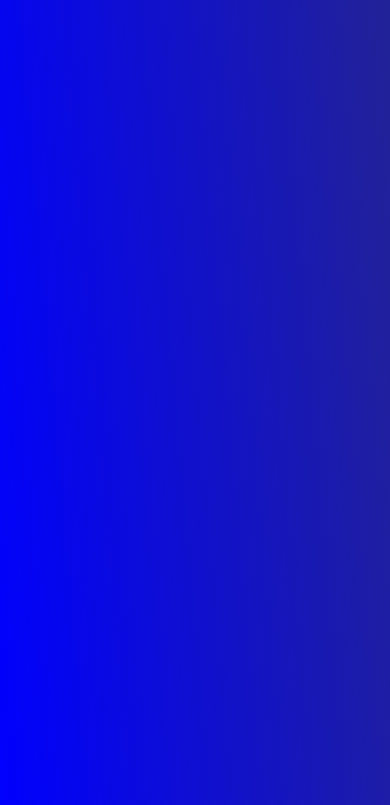
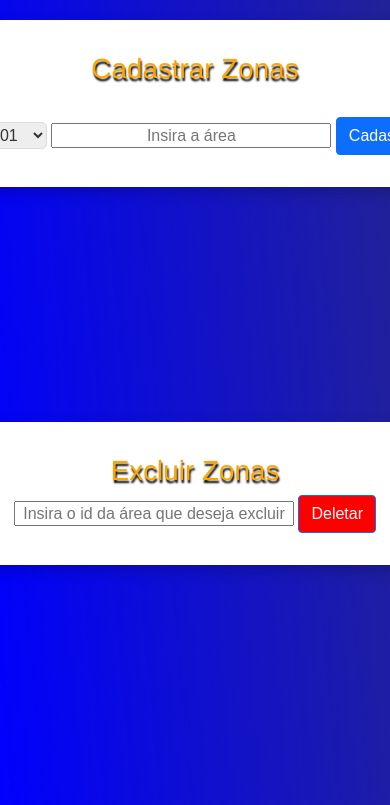
Before and after one commit to h0landa/Busca-PHP, a PHP site: page /cadastro.php in a window 390 px wide; the page is wider, and only the part inside the window is pictured. Shown: the top 805 px of that part. Run offline with PHP 8.4, Linux system fonts and the light colour scheme.

Commit message:
Deixando Responsivo

```diff
--- a/cadastro.php
+++ b/cadastro.php
@@ -12,7 +12,7 @@
 </style>
 <body class="body">
 <form name="CadastroZonas" method="GET" action="msg_sucesso_cadastro.php">
-  <div class="container">
+  <div class="container_cadastro">
   <h1 class="h1">Cadastrar Zonas</h1>
   <!--pode tirar esse br se vc quiser-->
   <br>
--- a/estilo/style.css
+++ b/estilo/style.css
@@ -44,7 +44,7 @@
 .zonas_titulo{
     font-weight: bold;
 }
-.container{
+.container_busca{
     background: white;
     min-width: 550px;
     max-width: 40vh;
@@ -52,6 +52,21 @@
     padding: 2rem;
     top: 20px;
     left: 430px;
+    margin:0 auto;
+    position: absolute;
+    box-shadow: 5px 5px 15px rgba(0,0,0,0.2);
+    border-radius: 8px;
+
+}
+.container_cadastro{
+    background: white;
+    min-width: 550px;
+    max-width: 40vh;
+    min-height: 100px;
+    padding: 2rem;
+    top: 20px;
+    left: 430px;
+    margin:0 auto;
     position: absolute;
     box-shadow: 5px 5px 15px rgba(0,0,0,0.2);
     border-radius: 8px;
@@ -104,3 +119,27 @@ input.inserir-area{
     color:white;
     font: bold;
 }
+main{
+    display: flex;
+    justify-content: center;
+}
+@media screen and (max-width: 1000px){
+    .container_busca{
+        top: 50%;
+        left: 50%;
+        transform: translate(-50%,-50%);
+
+    }
+    .container_cadastro{
+        left:50%;
+        transform: translate(-50%);
+    }
+    .container_delete_area{
+        left:50%;
+        transform: translate(-50%);
+    }
+
+
+
+
+}
```
Also changed, not shown: index.php (+4 -5 lines).
